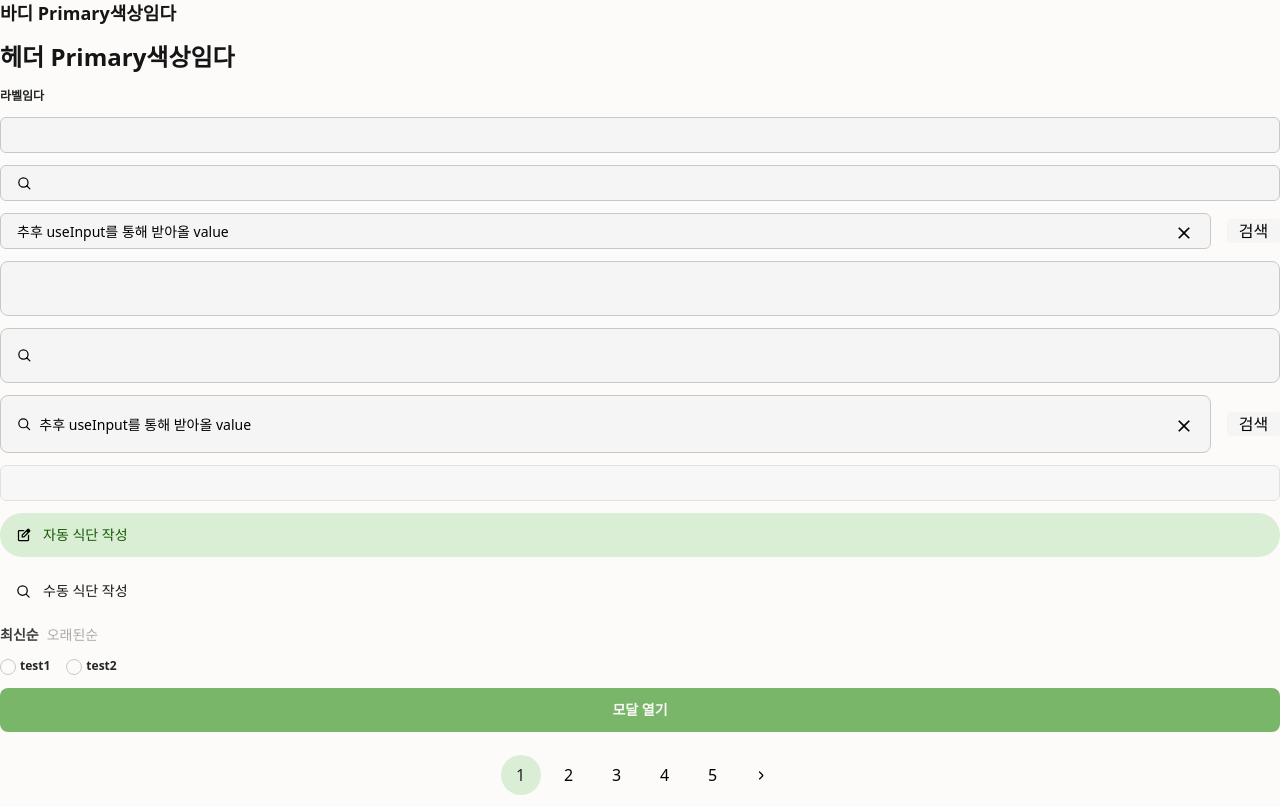
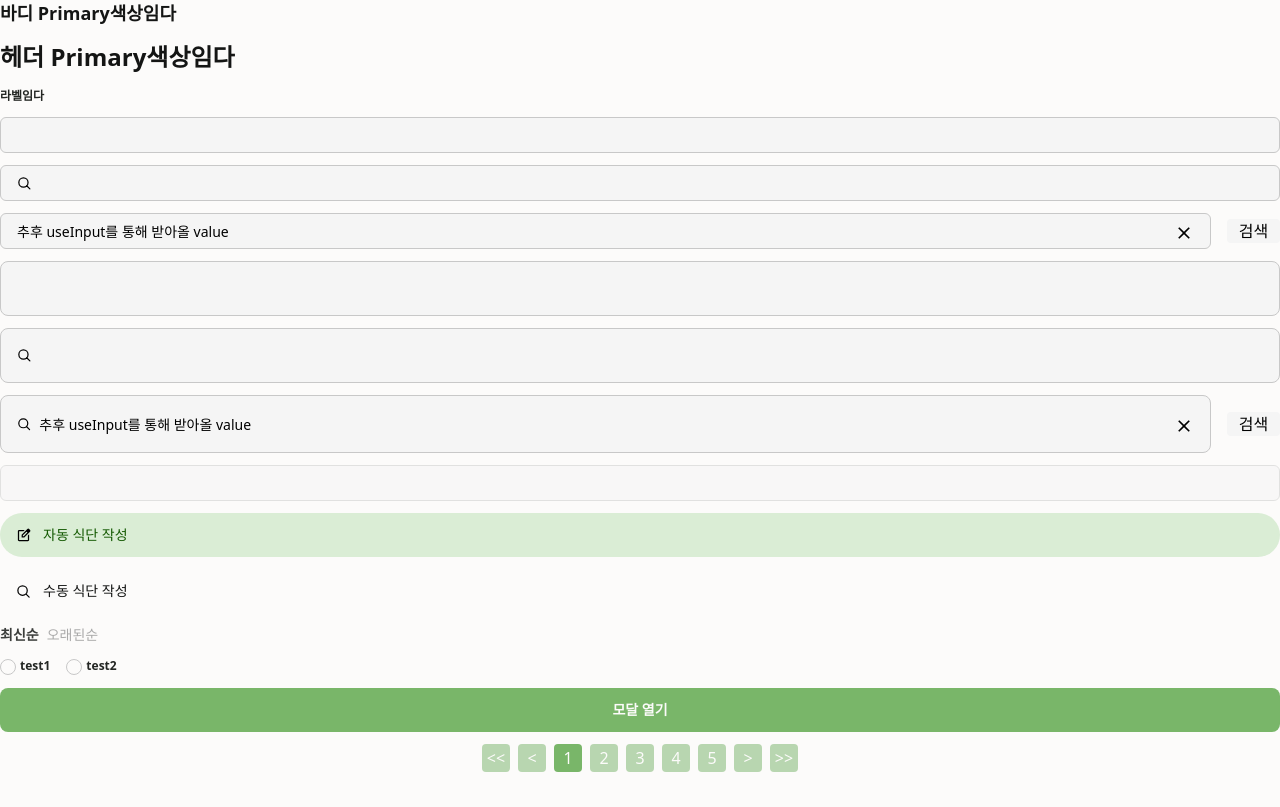
Before and after one commit to devping-kr/NNplanner-FE, a Next.js app: page /seunghyun in a window 1280 px wide. Built offline with nearby package versions, Linux system fonts and the light colour scheme.

Commit message:
Feat: Pagination block단위로 페이지 나눠지게 수정

```diff
--- a/src/app/seunghyun/page.tsx
+++ b/src/app/seunghyun/page.tsx
@@ -22,6 +22,10 @@ const page = () => {
   const tabList = ['최신순', '오래된순'];
   const [selectedTab, setSelectedTab] = useState('최신순'); // eslint-disable-line react-hooks/rules-of-hooks
   const { isOpen, modalRef, openModal, closeModal } = useModal(); // eslint-disable-line react-hooks/rules-of-hooks
+  const limit = 4;
+  const [page, setPage] = useState(1); // eslint-disable-line react-hooks/rules-of-hooks
+  // const [selection, setSelection] = useState(new Set()); // eslint-disable-line react-hooks/rules-of-hooks
+
   return (
     <div className='flex flex-col gap-3'>
       <BodyPrimary>바디 Primary색상임다</BodyPrimary>
@@ -87,10 +91,11 @@ const page = () => {
       </div>
       <div>
         <Pagination
-          totalPosts={40}
-          currentPage={1}
-          pageSize={5}
-          category='meals'
+          limit={limit}
+          page={page}
+          setPage={setPage}
+          totalPosts={26}
+          // setSelection={setSelection}
         />
       </div>
     </div>
--- a/src/components/common/Pagination/index.tsx
+++ b/src/components/common/Pagination/index.tsx
@@ -1,74 +1,113 @@
-import Link from 'next/link';
-import Icon from '../Icon';
-import { CAL_PAGE_NUM } from '@/constants/_pagination';
+'use client';
+
+import { useState } from 'react';
+import { cn } from '@/utils/core';
 
 interface Props {
+  limit: number;
+  page: number;
+  setPage: React.Dispatch<React.SetStateAction<number>>;
   totalPosts: number;
-  currentPage: number;
-  pageSize: number;
-  category: string;
+  // setSelection: Dispatch<SetStateAction<Set<unknown>>>;
 }
 
-const Pagination = ({ totalPosts, currentPage, pageSize, category }: Props) => {
-  const totalPages = Math.ceil(totalPosts / pageSize);
+const Pagination = ({
+  limit,
+  page,
+  setPage,
+  totalPosts,
+  // setSelection,
+}: Props) => {
+  const [blockNum, setBlockNum] = useState(0);
+  const pageLimit = 5;
+  const blockArea = Number(blockNum * pageLimit);
+  const totalPages = Math.ceil(totalPosts / limit);
+  const createArr = Array(totalPages)
+    .fill(0)
+    .map((_, i) => (
+      <button
+        key={i + 1}
+        onClick={() => {
+          setPage(i + 1);
+          // setSelection(new Set());
+        }}
+        aria-current={page === i + 1 ? 'page' : undefined}
+        className={cn(
+          'flex h-7 w-7 cursor-pointer items-center justify-center rounded-[4px] bg-green-200 text-center text-white-100',
+          page === i + 1 ? 'bg-green-400' : '',
+        )}
+      >
+        {i + 1}
+      </button>
+    ));
 
-  const floorFive = pageSize * Math.floor(currentPage / pageSize);
-  const ceilFive = pageSize * Math.ceil(currentPage / pageSize);
+  const sliceArr = createArr.slice(blockArea, Number(pageLimit) + blockArea);
 
-  const prevPage = floorFive - CAL_PAGE_NUM.FIRST_PAGE;
-  const nextPage = ceilFive + CAL_PAGE_NUM.LAST_PAGE;
+  const firstPage = () => {
+    setPage(1);
+    setBlockNum(0);
+    // setSelection(new Set());
+  };
 
-  const startPage = ceilFive - CAL_PAGE_NUM.FIRST_PAGE;
+  const lastPage = () => {
+    setPage(totalPages);
+    setBlockNum(Math.ceil(totalPages / pageLimit) - 1);
+    // setSelection(new Set());
+  };
 
-  const generatePageLinks = (currentPage: number) => {
-    const links = [];
+  const prevBtnHandler = () => {
+    if (page <= 1) {
+      return;
+    }
+    if (page - 1 <= pageLimit * blockNum) {
+      setBlockNum((num) => num - 1);
+      // setSelection(new Set());
+    }
+    setPage((num) => num - 1);
+  };
 
-    const lastPage =
-      totalPages >= ceilFive ? startPage + CAL_PAGE_NUM.FIRST_PAGE : totalPages;
-    for (let i = startPage; i <= lastPage; i++) {
-      links.push(
-        <Link
-          key={i}
-          href={{
-            pathname: `${category}`,
-            query: { page: `${i}` },
-          }}
-          className={`mx-1 w-10 rounded-full p-2 text-center hover:bg-green-100 hover:text-dark-200 ${
-            i === currentPage ? 'bg-green-100 text-dark-200' : ''
-          }`}
-        >
-          {i}
-        </Link>,
-      );
+  const nextBtnHandler = () => {
+    if (page >= totalPages) {
+      return;
     }
-    return links;
+    if (pageLimit * Number(blockNum + 1) < Number(page + 1)) {
+      setBlockNum((num) => num + 1);
+      // setSelection(new Set());
+    }
+    setPage((num) => num + 1);
   };
 
   return (
-    <div className='flex items-center justify-center p-2'>
-      {!(currentPage <= pageSize) && (
-        <Link
-          className='m-2 flex justify-center rounded-full p-2 text-center hover:bg-green-100'
-          href={{
-            pathname: `/${category}`,
-            query: { page: `${prevPage}` },
-          }}
-        >
-          <Icon name='arrowPrev' width={15} height={15} />
-        </Link>
-      )}
-      {generatePageLinks(currentPage)}
-      {!(totalPages < ceilFive) && (
-        <Link
-          className='m-2 flex justify-center rounded-full p-2 text-center hover:bg-green-100'
-          href={{
-            pathname: `/${category}`,
-            query: { page: `${nextPage}` },
-          }}
-        >
-          <Icon name='arrowNext' width={15} height={15} />
-        </Link>
-      )}
+    <div className='flex w-full items-center justify-center gap-2'>
+      <button
+        onClick={firstPage}
+        disabled={blockNum === 0}
+        className='flex h-7 w-7 cursor-pointer items-center justify-center rounded-[4px] bg-green-200 text-center text-white-100 hover:bg-green-300 disabled:cursor-default disabled:hover:bg-green-200'
+      >
+        <span className=''>&lt;&lt;</span>
+      </button>
+      <button
+        onClick={prevBtnHandler}
+        disabled={page === 1}
+        className='flex h-7 w-7 cursor-pointer items-center justify-center rounded-[4px] bg-green-200 text-center text-white-100 hover:bg-green-300 disabled:cursor-default disabled:hover:bg-green-200'
+      >
+        &lt;
+      </button>
+      {sliceArr}
+      <button
+        onClick={nextBtnHandler}
+        disabled={page === totalPages}
+        className='flex h-7 w-7 cursor-pointer items-center justify-center rounded-[4px] bg-green-200 text-center text-white-100 hover:bg-green-300 disabled:cursor-default disabled:hover:bg-green-200'
+      >
+        &gt;
+      </button>
+      <button
+        onClick={lastPage}
+        disabled={blockArea >= totalPages - 5}
+        className='flex h-7 w-7 cursor-pointer items-center justify-center rounded-[4px] bg-green-200 text-center text-white-100 hover:bg-green-300 disabled:cursor-default disabled:hover:bg-green-200'
+      >
+        &gt;&gt;
+      </button>
     </div>
   );
 };
```
